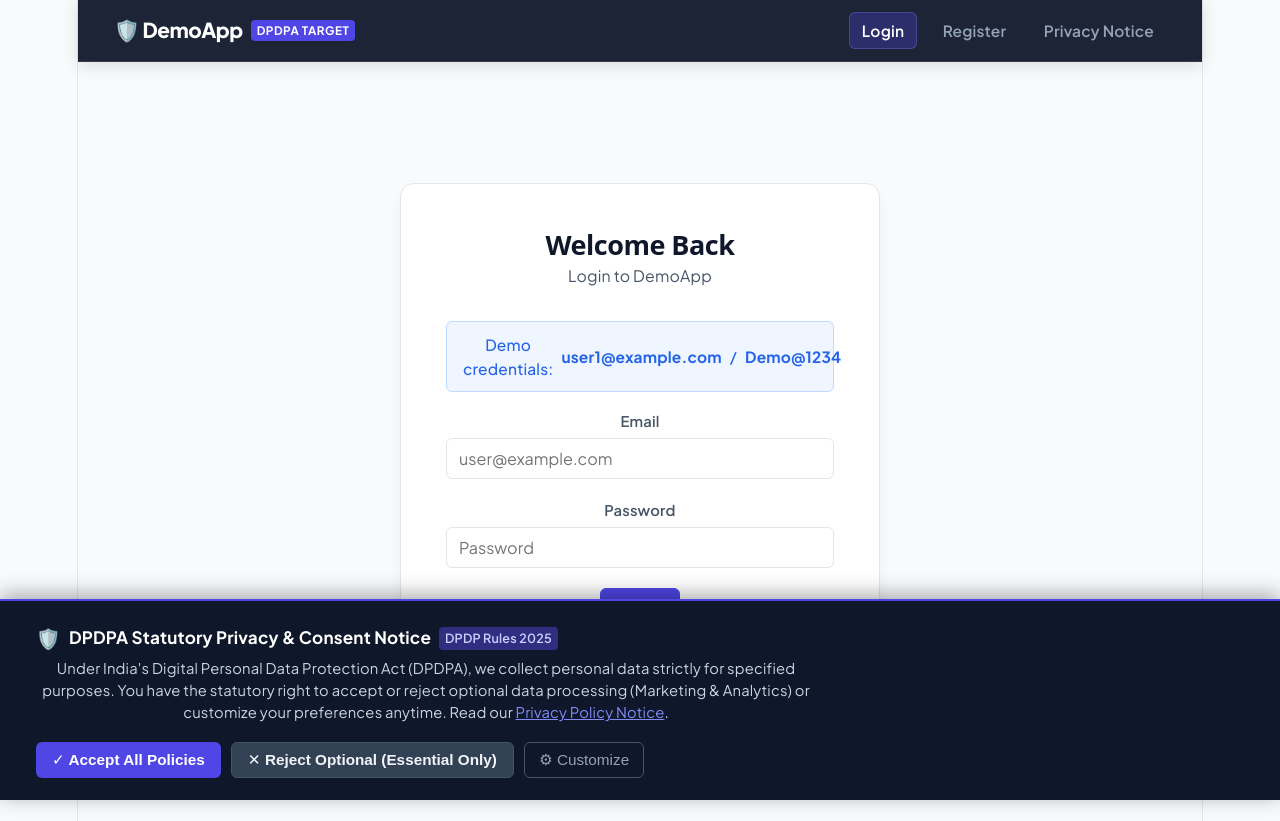
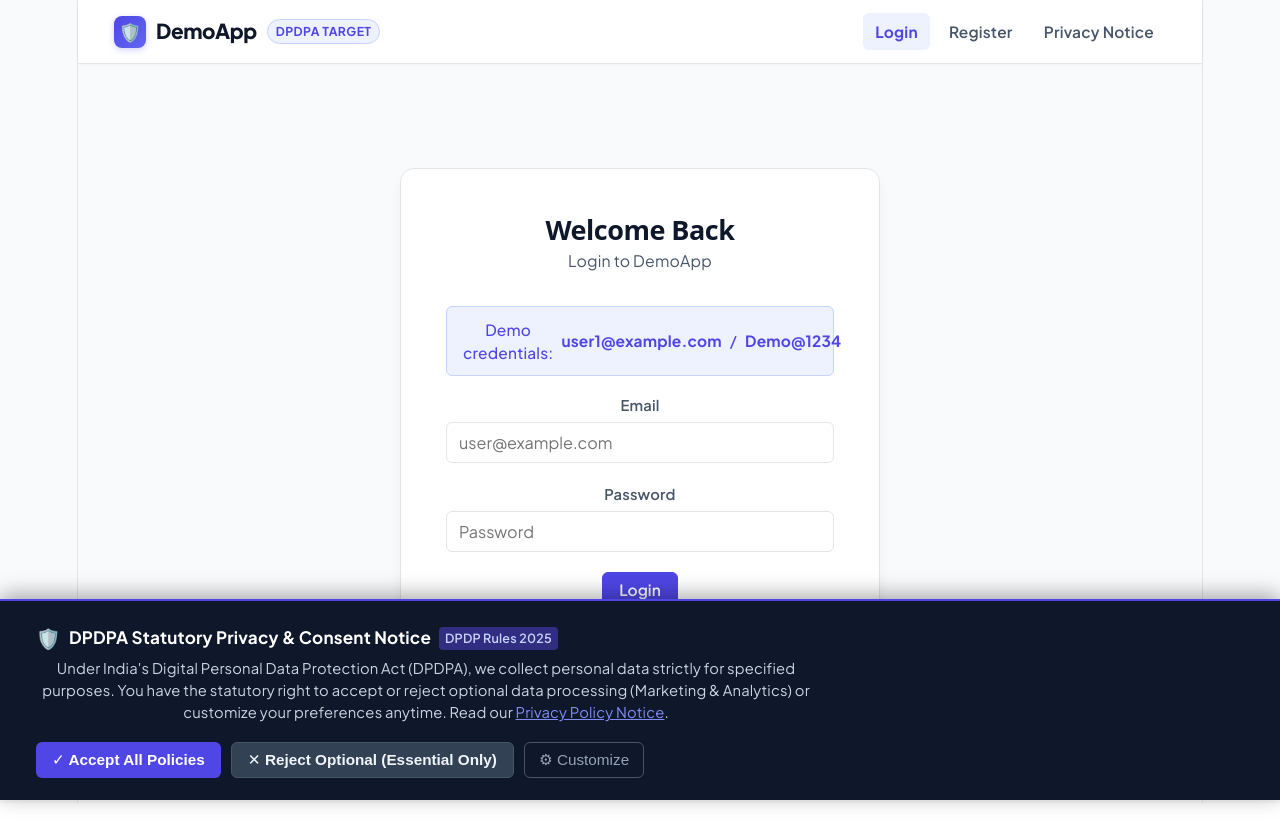
Before and after one commit to Pankaj-Shinde-07/DemoApp, a React app in the folder frontend/: page /login in a window 1280 px wide. Built offline with nearby package versions, Linux system fonts and the light colour scheme; the HTML template or start-up script is replaced by a standard one.

Commit message:
style(navbar): Implement light luxury frosted-glass navbar, clean badge styling, and elevated privacy notice layout

```diff
--- a/frontend/src/App.css
+++ b/frontend/src/App.css
@@ -4,7 +4,6 @@
   --font-family: 'Plus Jakarta Sans', -apple-system, BlinkMacSystemFont, 'Segoe UI', Roboto, sans-serif;
   --bg-page: #F8FAFC;
   --bg-surface: #FFFFFF;
-  --bg-surface-elevated: #FFFFFF;
   --border: #E2E8F0;
   --border-subtle: #F1F5F9;
 
@@ -29,13 +28,9 @@
   --warning-light: #FFFBEB;
   --warning-border: #FDE68A;
 
-  --info: #2563EB;
-  --info-light: #EFF6FF;
-  --info-border: #BFDBFE;
-
   --shadow-sm: 0 1px 2px 0 rgba(15, 23, 42, 0.04);
-  --shadow-md: 0 4px 6px -1px rgba(15, 23, 42, 0.06), 0 2px 4px -2px rgba(15, 23, 42, 0.04);
-  --shadow-lg: 0 10px 15px -3px rgba(15, 23, 42, 0.08), 0 4px 6px -4px rgba(15, 23, 42, 0.03);
+  --shadow-md: 0 4px 6px -1px rgba(15, 23, 42, 0.05), 0 2px 4px -2px rgba(15, 23, 42, 0.03);
+  --shadow-lg: 0 10px 15px -3px rgba(15, 23, 42, 0.07), 0 4px 6px -4px rgba(15, 23, 42, 0.03);
   --radius-sm: 6px;
   --radius: 10px;
   --radius-lg: 14px;
@@ -57,96 +52,121 @@ body {
   line-height: 1.5;
 }
 
-/* ── Navbar ── */
+code {
+  background: var(--primary-light);
+  color: var(--primary-hover);
+  padding: 2px 6px;
+  border-radius: 4px;
+  font-family: 'SFMono-Regular', Consolas, 'Liberation Mono', Menlo, monospace;
+  font-size: 0.85em;
+  font-weight: 600;
+  border: 1px solid var(--primary-border);
+}
+
+/* ── Sleek Modern Navbar ── */
 .navbar {
-  background: rgba(15, 23, 42, 0.94);
-  backdrop-filter: blur(12px);
-  -webkit-backdrop-filter: blur(12px);
-  color: #FFFFFF;
+  background: rgba(255, 255, 255, 0.92);
+  backdrop-filter: blur(16px);
+  -webkit-backdrop-filter: blur(16px);
+  color: var(--text-primary);
   padding: 0 2rem;
-  height: 62px;
+  height: 64px;
   display: flex;
   align-items: center;
   justify-content: space-between;
   position: sticky;
   top: 0;
   z-index: 100;
-  border-bottom: 1px solid rgba(255, 255, 255, 0.1);
-  box-shadow: 0 4px 16px rgba(0, 0, 0, 0.12);
+  border-bottom: 1px solid var(--border);
+  box-shadow: 0 1px 3px rgba(15, 23, 42, 0.03);
 }
 
 .navbar-brand {
+  display: flex;
+  align-items: center;
+  gap: 10px;
+  text-decoration: none;
+  color: var(--text-primary);
   font-size: 1.15rem;
   font-weight: 800;
-  letter-spacing: -0.5px;
+  letter-spacing: -0.4px;
+}
+
+.navbar-brand-logo {
+  width: 32px;
+  height: 32px;
+  border-radius: 8px;
+  background: linear-gradient(135deg, #4F46E5, #6366F1);
   display: flex;
   align-items: center;
-  gap: 8px;
+  justify-content: center;
   color: #FFFFFF;
-  text-decoration: none;
+  font-size: 1rem;
+  box-shadow: 0 2px 6px rgba(79, 70, 229, 0.25);
 }
 
 .navbar-brand-badge {
-  font-size: 0.65rem;
+  font-size: 0.68rem;
   font-weight: 700;
-  background: var(--primary);
-  color: #FFFFFF;
-  padding: 2px 6px;
-  border-radius: 4px;
-  letter-spacing: 0.5px;
+  background: var(--primary-light);
+  color: var(--primary);
+  border: 1px solid var(--primary-border);
+  padding: 2px 8px;
+  border-radius: 20px;
   text-transform: uppercase;
+  letter-spacing: 0.4px;
 }
 
 .navbar-links {
   display: flex;
   align-items: center;
-  gap: 0.75rem;
+  gap: 0.4rem;
 }
 
 .navbar-links a {
-  color: #94A3B8;
+  color: var(--text-secondary);
   text-decoration: none;
   font-size: 0.86rem;
   font-weight: 600;
-  padding: 6px 12px;
+  padding: 7px 12px;
   border-radius: var(--radius-sm);
-  transition: all 0.2s ease;
+  transition: all 0.15s ease-in-out;
 }
 
 .navbar-links a:hover {
-  color: #FFFFFF;
-  background: rgba(255, 255, 255, 0.08);
+  color: var(--text-primary);
+  background: var(--border-subtle);
 }
 
 .navbar-links a.active {
-  color: #FFFFFF;
-  background: rgba(79, 70, 229, 0.3);
-  border: 1px solid rgba(129, 140, 248, 0.3);
+  color: var(--primary);
+  background: var(--primary-light);
+  font-weight: 700;
 }
 
 .btn-logout {
-  background: rgba(239, 68, 68, 0.15);
-  color: #FCA5A5;
-  border: 1px solid rgba(239, 68, 68, 0.3);
+  background: #FFFFFF;
+  color: var(--text-secondary);
+  border: 1px solid var(--border);
   padding: 6px 14px;
   border-radius: var(--radius-sm);
   cursor: pointer;
   font-size: 0.82rem;
   font-weight: 600;
   font-family: var(--font-family);
-  transition: all 0.2s ease;
+  transition: all 0.15s ease-in-out;
   margin-left: 0.5rem;
 }
 
 .btn-logout:hover {
-  background: #DC2626;
-  color: #FFFFFF;
-  border-color: #DC2626;
+  background: var(--danger-light);
+  color: var(--danger);
+  border-color: var(--danger-border);
 }
 
-/* ── Main Content ── */
+/* ── Main Content Container ── */
 .main-content {
-  max-width: 1120px;
+  max-width: 1060px;
   margin: 2.2rem auto;
   padding: 0 1.5rem;
 }
@@ -161,7 +181,7 @@ body {
   font-weight: 800;
   letter-spacing: -0.5px;
   color: var(--text-primary);
-  line-height: 1.2;
+  line-height: 1.25;
 }
 
 .page-header p {
@@ -170,37 +190,24 @@ body {
   margin-top: 4px;
 }
 
-/* ── Auth Cards ── */
-.auth-wrapper {
-  display: flex;
-  justify-content: center;
-  align-items: center;
-  min-height: calc(100vh - 120px);
-  padding: 2rem 1rem;
+/* ── Cards / Containers ── */
+.card {
+  background: var(--bg-surface);
+  border: 1px solid var(--border);
+  border-radius: var(--radius);
+  padding: 1.5rem;
+  box-shadow: var(--shadow-sm);
+  margin-bottom: 1.5rem;
 }
 
-.auth-card {
-  background: var(--bg-surface);
-  border: 1px solid var(--border);
-  border-radius: var(--radius-lg);
-  padding: 2.5rem;
-  width: 100%;
-  max-width: 480px;
-  box-shadow: var(--shadow-lg);
-}
-
-.auth-card h2 {
-  font-size: 1.5rem;
-  font-weight: 800;
-  letter-spacing: -0.5px;
+.card h3 {
+  font-size: 1.05rem;
+  font-weight: 700;
+  letter-spacing: -0.3px;
   color: var(--text-primary);
-  margin-bottom: 4px;
-}
-
-.auth-card .subtitle {
-  color: var(--text-secondary);
-  font-size: 0.88rem;
-  margin-bottom: 1.8rem;
+  margin-bottom: 1rem;
+  border-bottom: 1px solid var(--border-subtle);
+  padding-bottom: 0.6rem;
 }
 
 /* ── Forms & Controls ── */
@@ -227,7 +234,7 @@ body {
   font-family: var(--font-family);
   color: var(--text-primary);
   background: #FFFFFF;
-  transition: all 0.2s ease;
+  transition: all 0.15s ease-in-out;
 }
 
 .form-group input:focus,
@@ -250,14 +257,14 @@ body {
   align-items: center;
   justify-content: center;
   gap: 6px;
-  padding: 9px 18px;
+  padding: 8px 16px;
   border-radius: var(--radius-sm);
   border: 1px solid transparent;
   cursor: pointer;
-  font-size: 0.88rem;
+  font-size: 0.86rem;
   font-weight: 600;
   font-family: var(--font-family);
-  transition: all 0.2s ease;
+  transition: all 0.15s ease-in-out;
   text-decoration: none;
   line-height: 1.2;
 }
@@ -275,7 +282,7 @@ body {
 .btn-primary:hover {
   background: var(--primary-hover);
   border-color: var(--primary-hover);
-  box-shadow: 0 2px 8px rgba(79, 70, 229, 0.25);
+  box-shadow: 0 2px 6px rgba(79, 70, 229, 0.2);
 }
 
 .btn-primary:disabled {
@@ -324,27 +331,40 @@ body {
   font-size: 0.8rem;
 }
 
-/* ── Cards / Containers ── */
-.card {
+/* ── Auth Cards ── */
+.auth-wrapper {
+  display: flex;
+  justify-content: center;
+  align-items: center;
+  min-height: calc(100vh - 140px);
+  padding: 2rem 1rem;
+}
+
+.auth-card {
   background: var(--bg-surface);
   border: 1px solid var(--border);
-  border-radius: var(--radius);
-  padding: 1.5rem;
-  box-shadow: var(--shadow-sm);
-  margin-bottom: 1.5rem;
+  border-radius: var(--radius-lg);
+  padding: 2.5rem;
+  width: 100%;
+  max-width: 480px;
+  box-shadow: var(--shadow-lg);
 }
 
-.card h3 {
-  font-size: 1.05rem;
-  font-weight: 700;
-  letter-spacing: -0.3px;
+.auth-card h2 {
+  font-size: 1.5rem;
+  font-weight: 800;
+  letter-spacing: -0.5px;
   color: var(--text-primary);
-  margin-bottom: 1rem;
-  border-bottom: 1px solid var(--border-subtle);
-  padding-bottom: 0.6rem;
+  margin-bottom: 4px;
 }
 
-/* ── Alerts & Test Banners ── */
+.auth-card .subtitle {
+  color: var(--text-secondary);
+  font-size: 0.88rem;
+  margin-bottom: 1.8rem;
+}
+
+/* ── Alerts & Modern Callouts ── */
 .alert {
   padding: 11px 16px;
   border-radius: var(--radius-sm);
@@ -369,9 +389,9 @@ body {
 }
 
 .alert-info {
-  background: var(--info-light);
-  color: var(--info);
-  border: 1px solid var(--info-border);
+  background: var(--primary-light);
+  color: var(--primary);
+  border: 1px solid var(--primary-border);
 }
 
 .test-banner {
@@ -398,8 +418,8 @@ body {
   display: inline-flex;
   align-items: center;
   gap: 4px;
-  padding: 3px 9px;
-  border-radius: 20px;
+  padding: 2px 8px;
+  border-radius: 6px;
   font-size: 0.74rem;
   font-weight: 700;
   letter-spacing: 0.2px;
@@ -454,7 +474,7 @@ table {
 th {
   background: #F8FAFC;
   color: var(--text-secondary);
-  font-size: 0.75rem;
+  font-size: 0.74rem;
   font-weight: 700;
   text-transform: uppercase;
   letter-spacing: 0.5px;
@@ -492,7 +512,7 @@ tr:hover td {
   box-shadow: var(--shadow-sm);
   display: flex;
   flex-direction: column;
-  transition: transform 0.2s ease, box-shadow 0.2s ease;
+  transition: transform 0.15s ease, box-shadow 0.15s ease;
 }
 
 .consent-card:hover {
@@ -548,7 +568,7 @@ tr:hover td {
   display: flex;
   flex-direction: column;
   gap: 0.6rem;
-  transition: transform 0.2s ease, box-shadow 0.2s ease;
+  transition: transform 0.15s ease, box-shadow 0.15s ease;
 }
 
 .product-card:hover {
@@ -619,7 +639,7 @@ tr:hover td {
   font-weight: 600;
   font-family: var(--font-family);
   color: var(--text-secondary);
-  transition: all 0.2s ease;
+  transition: all 0.15s ease-in-out;
 }
 
 .admin-tab:hover {
@@ -674,12 +694,26 @@ tr:hover td {
   justify-content: center;
   font-size: 0.9rem;
   color: var(--text-secondary);
-  transition: background 0.2s;
+  transition: background 0.15s;
 }
 
 .modal-close:hover {
   background: #E2E8F0;
   color: var(--text-primary);
+}
+
+/* ── Auth Links ── */
+.auth-links {
+  margin-top: 1.2rem;
+  text-align: center;
+  font-size: 0.86rem;
+  color: var(--text-secondary);
+}
+
+.auth-links a {
+  color: var(--primary);
+  text-decoration: none;
+  font-weight: 600;
 }
 
 /* ── Loading Spinner ── */
@@ -692,24 +726,32 @@ tr:hover td {
 }
 
 /* ── Responsive ── */
-@media (max-width: 680px) {
+@media (max-width: 768px) {
+  .navbar {
+    padding: 0 1rem;
+    height: auto;
+    min-height: 56px;
+    flex-wrap: wrap;
+    padding-top: 8px;
+    padding-bottom: 8px;
+    gap: 8px;
+  }
+  .navbar-links {
+    flex-wrap: wrap;
+    gap: 0.25rem;
+  }
+  .navbar-links a {
+    font-size: 0.8rem;
+    padding: 5px 8px;
+  }
   .form-row {
     grid-template-columns: 1fr;
   }
   .profile-info {
     grid-template-columns: 1fr;
   }
-  .navbar-links {
-    gap: 0.4rem;
-  }
-  .navbar-links a {
-    font-size: 0.78rem;
-    padding: 4px 8px;
-  }
-  .navbar {
-    padding: 0 1rem;
-  }
   .main-content {
     padding: 0 1rem;
+    margin: 1.5rem auto;
   }
 }
--- a/frontend/src/App.jsx
+++ b/frontend/src/App.jsx
@@ -29,7 +29,8 @@ function Navbar() {
   return (
     <nav className="navbar">
       <Link to="/" className="navbar-brand">
-        <span>🛡️ DemoApp</span>
+        <div className="navbar-brand-logo">🛡️</div>
+        <span>DemoApp</span>
         <span className="navbar-brand-badge">DPDPA Target</span>
       </Link>
       {user ? (
```
Also changed, not shown: frontend/src/pages/PrivacyPolicy.jsx (+73 -22 lines).
